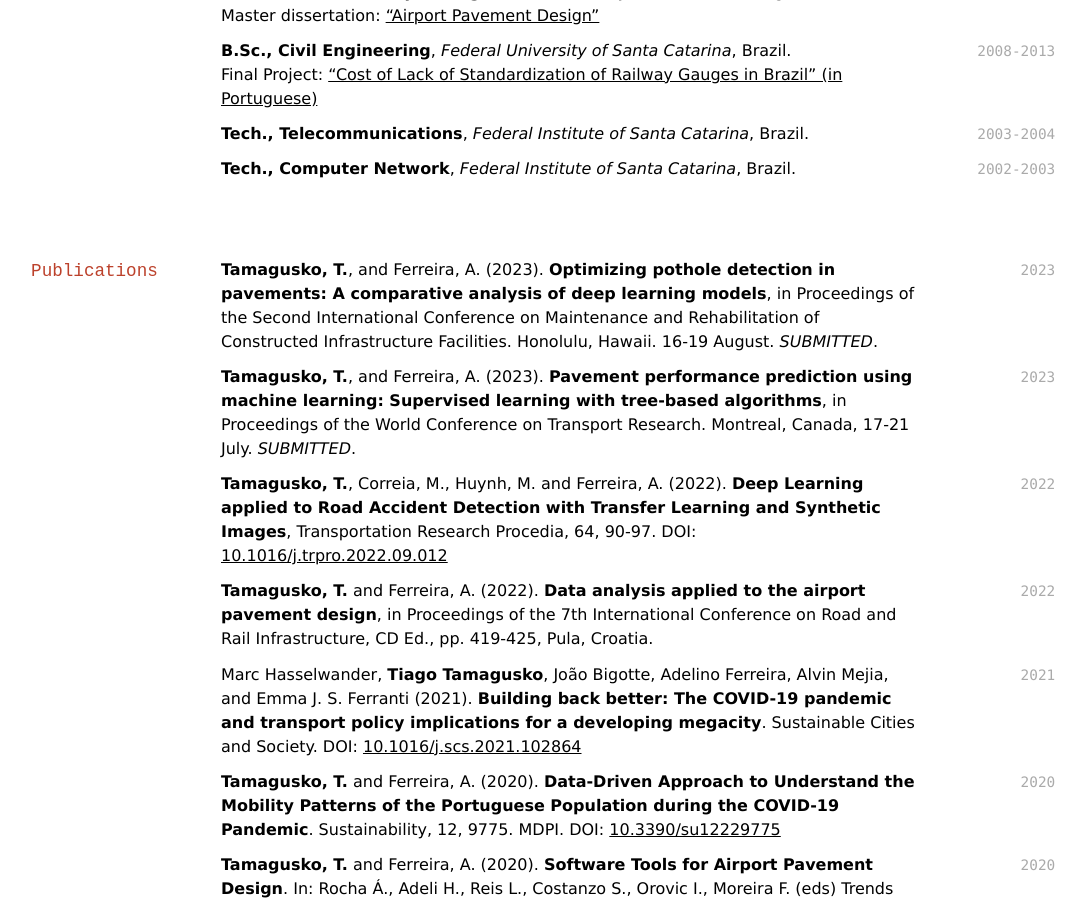
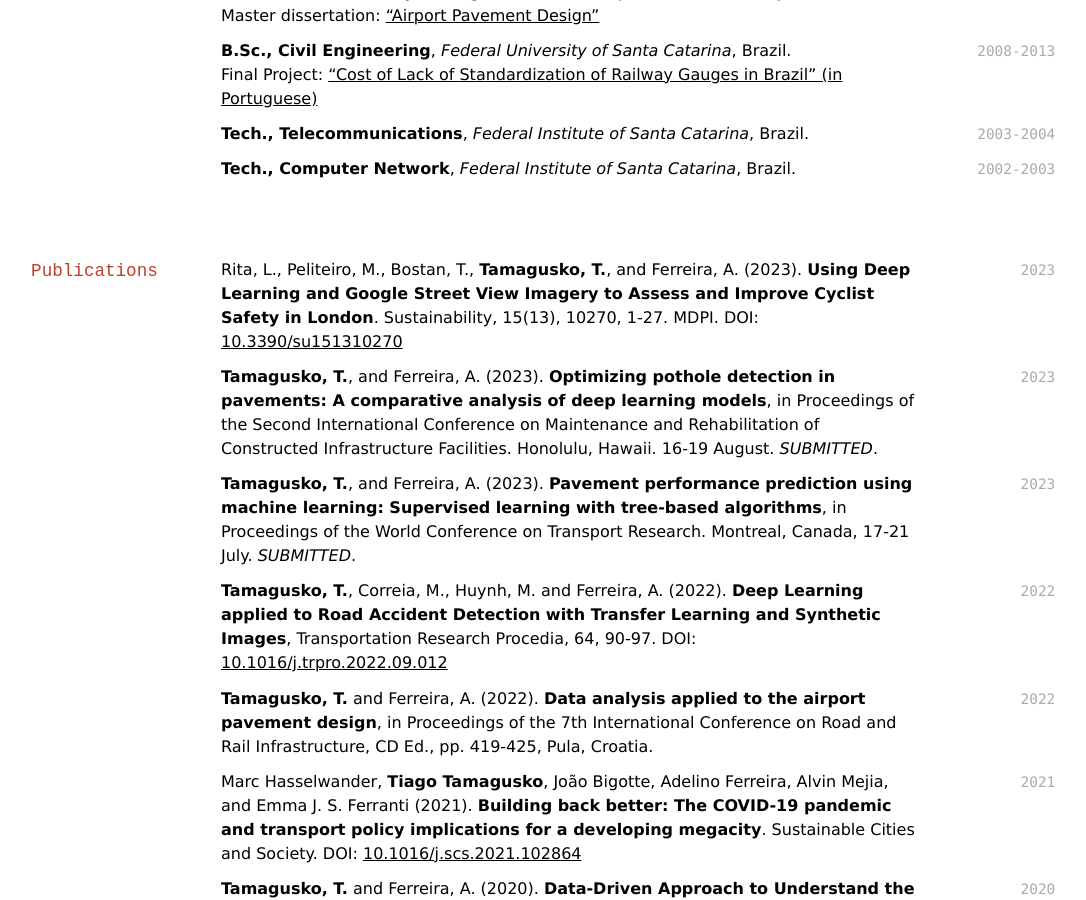
Before and after one commit to tamagusko/cv, a Jekyll site: the page built from index.md, in a window 1280 px wide and 900 px high, scrolled down 1791 px. Shown: the whole window, without its empty margins (111-1197 px from the left). Built offline with Jekyll 4.4.1, drawn with Linux system fonts in a browser that asks for light colours; nearby versions of some CDN libraries; a style sheet for code colours, icons or effects is not loaded.

Commit message:
feat: add new paper

```diff
--- a/index.md
+++ b/index.md
@@ -104,6 +104,8 @@ Final Project: <a href="https://doi.org/10.13140/RG.2.2.14193.10089" target="_bl
 
 ## Publications
 
+`2023` Rita, L., Peliteiro, M., Bostan, T., **Tamagusko, T.**, and Ferreira, A. (2023). **Using Deep Learning and Google Street View Imagery to Assess and Improve Cyclist Safety in London**. Sustainability, 15(13), 10270, 1-27. MDPI. DOI: [10.3390/su151310270](https://doi.org/10.3390/su151310270)
+
 `2023` **Tamagusko, T.**, and Ferreira, A. (2023). **Optimizing pothole detection in pavements: A comparative analysis of deep learning models**, in Proceedings of the Second International Conference on Maintenance and Rehabilitation of Constructed Infrastructure Facilities. Honolulu, Hawaii. 16-19 August. *SUBMITTED*.
 
 `2023` **Tamagusko, T.**, and Ferreira, A. (2023). **Pavement performance prediction using machine learning: Supervised learning with tree-based algorithms**, in Proceedings of the World Conference on Transport Research. Montreal, Canada, 17-21 July. *SUBMITTED*.
```
